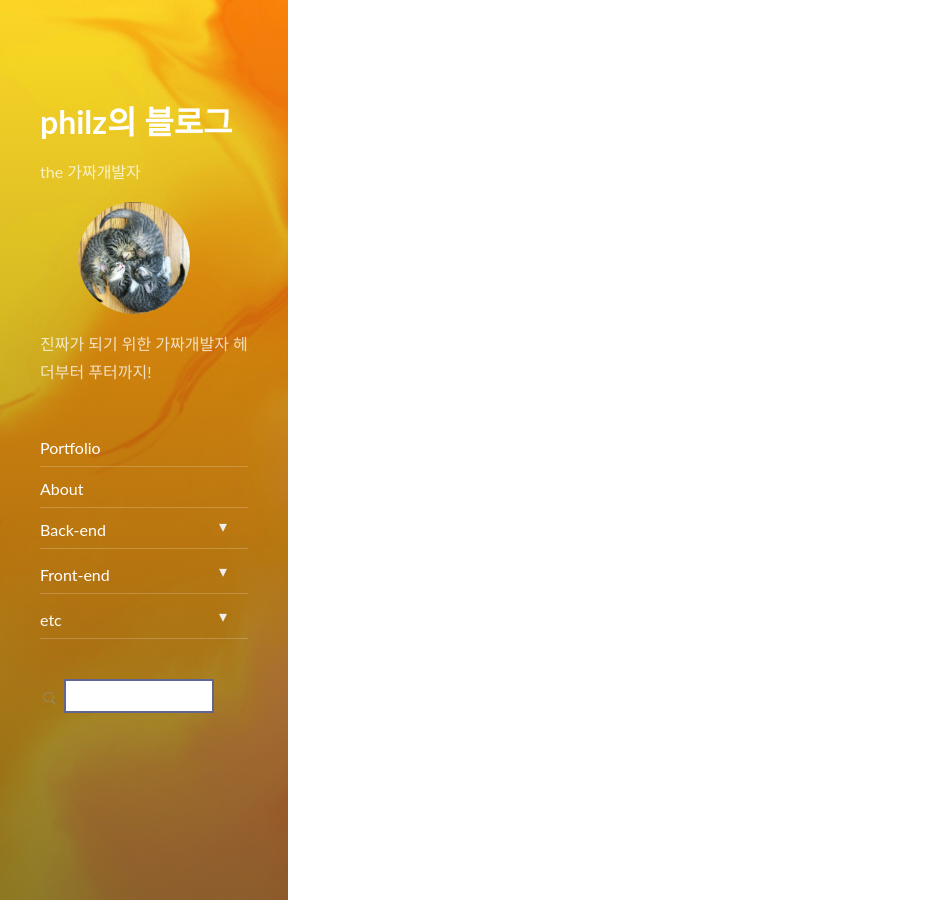
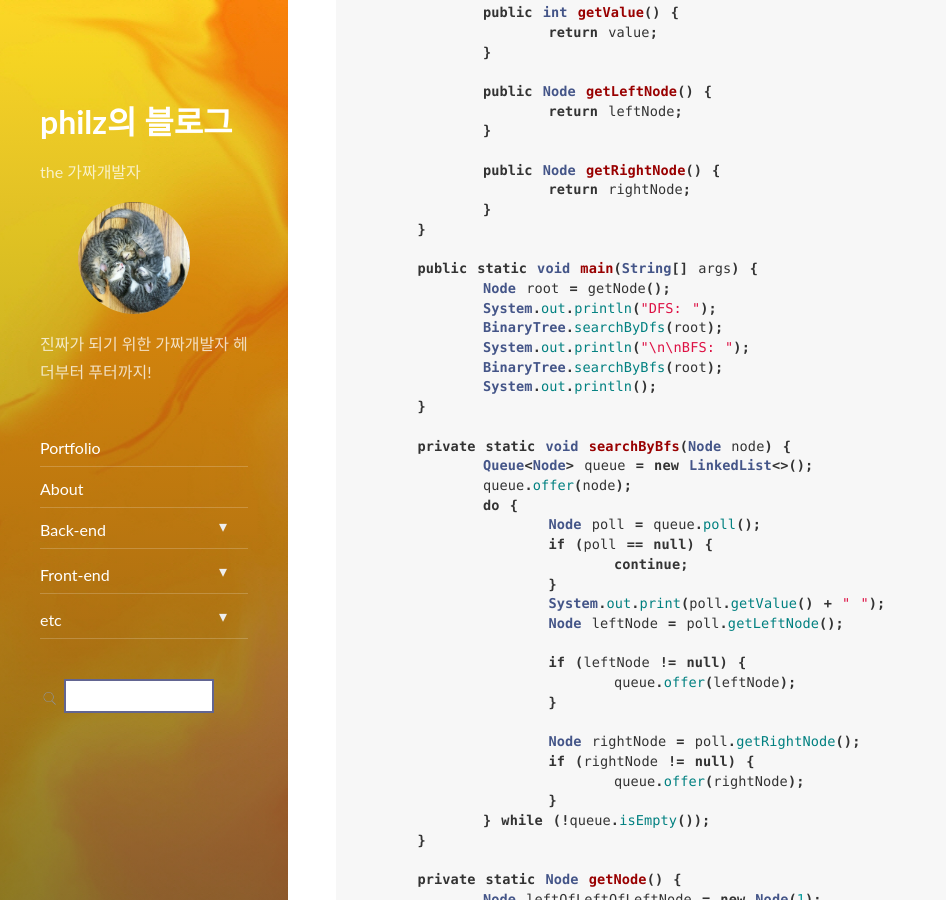
Before and after one commit to progress0407/progress0407.github.io, a Jekyll site: the page built from _posts/backend/java/2021-11-29-whitesheep-javastudy-5-class.md, in a window 1280 px wide and 900 px high, scrolled down 6793 px. Shown: the whole window, without its empty margins (0-946 px from the left). Built offline with Jekyll 4.4.1, drawn with Linux system fonts in a browser that asks for light colours; nearby versions of some CDN libraries; some of the changed text lies outside the part shown.

````diff
--- a/_posts/backend/java/2021-11-29-whitesheep-javastudy-5-class.md
+++ b/_posts/backend/java/2021-11-29-whitesheep-javastudy-5-class.md
@@ -225,6 +225,44 @@ public class InceptionClass {
 | 인스턴스 변수 |    인스턴스가 생성될 때     | 인스턴스가 소멸할 떄 |  heap 영역  |
 |   지역 변수   |  블록 내 변수를 선언할 때   |   블록을 벗어날 때   | stack 영역  |
 
+### 리플렉션 소개
+
+다른 클래스의 정보를 가져올 수 있다
+
+(mysql 등 )드라이버 로딩할 때 사용하던 것도 리플렉션이다 ! ㅎ
+
+```java
+Field[] declaredFields = Class.forName("test.grammer.reflection.RefObject").getDeclaredFields();
+for (Field declaredField : declaredFields) {
+	out.println(declaredField);
+}
+```
+
+메타 정보를 이용해서 정보를 가져오므로 우리가 자주사용하는 문장들보다는 느리다
+
+그러나 성능에 크리티컬한 정도는 아니다 !
+
+> Relfection을 이용한 엑셀 개발
+> https://techblog.woowahan.com/2698/
+
+### 추상클래스와 인터페이스는 어떨 때 쓰면 좋을까?
+
+8버전 이후 `default` 메서드 등의 구현이 가능하기 때문에 추상클래스의 입지는 약해졌다고 볼 수 있다
+
+추상클래스가 필요 없는 경우가 많다..
+
+스프링에서도 추상클래스에서 인터페이스로 옮긴 코드가 많다고 하셨다
+
+### IntelliJ 상속(오버라이드), 구현 표시
+
+- 상속
+
+![image](https://user-images.githubusercontent.com/66164361/144050529-890268d1-93e7-49a8-b717-e35d95d774bc.png)
+
+- 구현
+
+![image](https://user-images.githubusercontent.com/66164361/144050780-6609d9f1-59b2-4337-8b73-b1d9bfa7fbb0.png)
+
 ### 과제가 이진탐색..?
 
 ---
@@ -237,6 +275,107 @@ Insert하는 로직은 오래걸릴 것 같고,
 
 정렬이 되어 있다는 전제하에서 로직을 설계해 보자
 
+```java
+public class BinaryTree {
+
+	static class Node {
+		private int value;
+		private Node leftNode;
+		private Node rightNode;
+
+		public Node(int value) {
+			this.value = value;
+		}
+
+		public Node(int value, Node leftNode, Node rightNode) {
+			this.value = value;
+			this.leftNode = leftNode;
+			this.rightNode = rightNode;
+		}
+
+		public int getValue() {
+			return value;
+		}
+
+		public Node getLeftNode() {
+			return leftNode;
+		}
+
+		public Node getRightNode() {
+			return rightNode;
+		}
+	}
+
+	public static void main(String[] args) {
+		Node root = getNode();
+		System.out.println("DFS: ");
+		BinaryTree.searchByDfs(root);
+		System.out.println("\n\nBFS: ");
+		BinaryTree.searchByBfs(root);
+		System.out.println();
+	}
+
+	private static void searchByBfs(Node node) {
+		Queue<Node> queue = new LinkedList<>();
+		queue.offer(node);
+		do {
+			Node poll = queue.poll();
+			if (poll == null) {
+				continue;
+			}
+			System.out.print(poll.getValue() + " ");
+			Node leftNode = poll.getLeftNode();
+
+			if (leftNode != null) {
+				queue.offer(leftNode);
+			}
+
+			Node rightNode = poll.getRightNode();
+			if (rightNode != null) {
+				queue.offer(rightNode);
+			}
+		} while (!queue.isEmpty());
+	}
+
+	private static Node getNode() {
+		Node leftOfLeftOfLeftNode = new Node(1);
+		Node leftOffLeftNode = new Node(2, leftOfLeftOfLeftNode, null);
+		Node rightOfLeftNode = new Node(4);
+		Node leftNode = new Node(3, leftOffLeftNode, rightOfLeftNode);
+
+		Node rightOfLeftOfRightNode = new Node(9);
+		Node leftOfRightNode = new Node(8, null, rightOfLeftOfRightNode);
+		Node rightOfRightNode = new Node(10, null, null);
+		Node rightNode = new Node(7, leftOfRightNode, rightOfRightNode);
+
+		Node root = new Node(5, leftNode, rightNode);
+		return root;
+	}
+
+	private static void searchByDfs(Node node) {
+		System.out.print(node.getValue() + " ");
+		Node leftNode = node.getLeftNode();
+		Node rightNode = node.getRightNode();
+		if (leftNode != null) {
+			searchByDfs(leftNode);
+		}
+		if (rightNode != null) {
+			searchByDfs(rightNode);
+		}
+	}
+}
+```
+
+실행결과는 아래와 같다
+
+```
+DFS:
+5 3 2 1 4 7 8 9 10
+
+BFS:
+5 3 7 2 4 8 10 1 9
+```
+
 ### 참고한 곳
 
 > 메모리 구조에 대해서도 설명: https://ahnyezi.github.io/java/javastudy-5/
````
Also changed, not shown: other parts of _posts/backend/java/2021-11-29-whitesheep-javastudy-5-class.md (+1 -1 lines), _posts/etc/codingtest/2021-11-29-다익스트라 알고리즘 구현.md (added, +108 -0 lines).
